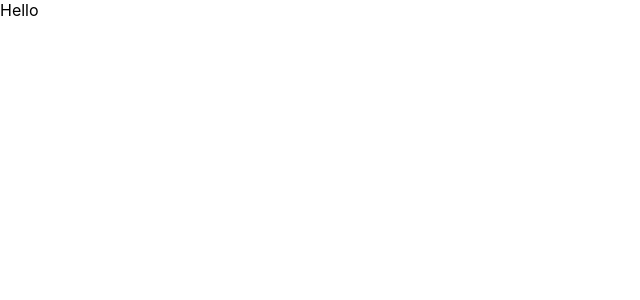
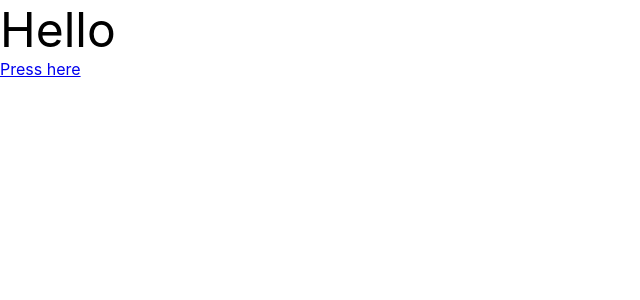
Before and after one commit to villa151/project-dictionary, a React (Create React App) app: page / in a window 1280 px wide. Shown: the top 300 px of the page, without its empty margins (0-640 px from the left). Built offline with nearby package versions, Linux system fonts and the light colour scheme.

Commit message:
boostrap
trying out different ways to add bootstrap, still no success yet

```diff
--- a/package.json
+++ b/package.json
@@ -6,8 +6,11 @@
     "@testing-library/jest-dom": "^5.16.5",
     "@testing-library/react": "^13.3.0",
     "@testing-library/user-event": "^13.5.0",
+    "axios": "^0.27.2",
     "boostrap": "^2.0.0",
+    "bootstrap": "^5.2.0",
     "react": "^18.2.0",
+    "react-bootstrap": "^2.5.0",
     "react-dom": "^18.2.0",
     "react-scripts": "5.0.1",
     "web-vitals": "^2.1.4"
--- a/public/index.html
+++ b/public/index.html
@@ -8,6 +8,9 @@
     <meta
       name="description"
       content="Web site created using create-react-app"
+    />
+    <link
+      href="https://cdn.jsdelivr.net/npm/bootstrap@5.2.0/dist/css/bootstrap.min.css"
     />
     <link rel="apple-touch-icon" href="%PUBLIC_URL%/logo192.png" />
     <!--
--- a/src/App.css
+++ b/src/App.css
@@ -0,0 +1,3 @@
+header {
+  font-size: 48px;
+}
--- a/src/App.js
+++ b/src/App.js
@@ -3,7 +3,10 @@ import "./App.css";
 function App() {
   return (
     <div className="App">
-      <header className="App-header">Hello</header>
+      <header className="center">Hello</header>
+      <a href="https://www.shecodes.io" className="btn btn-primary">
+        Press here
+      </a>
     </div>
   );
 }
```
Also changed, not shown: 1 other file (tests, documents, lock files or other folders).
